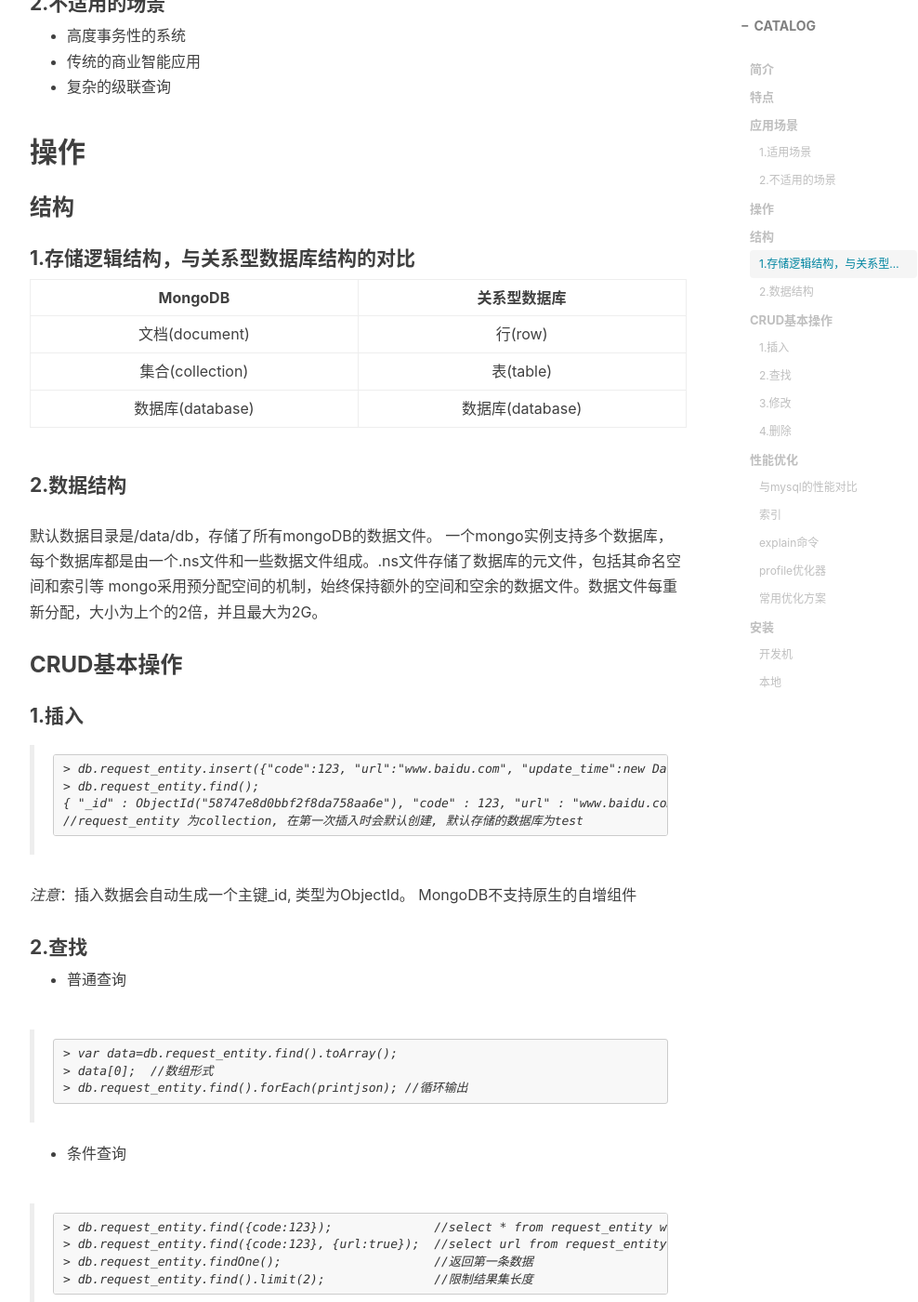
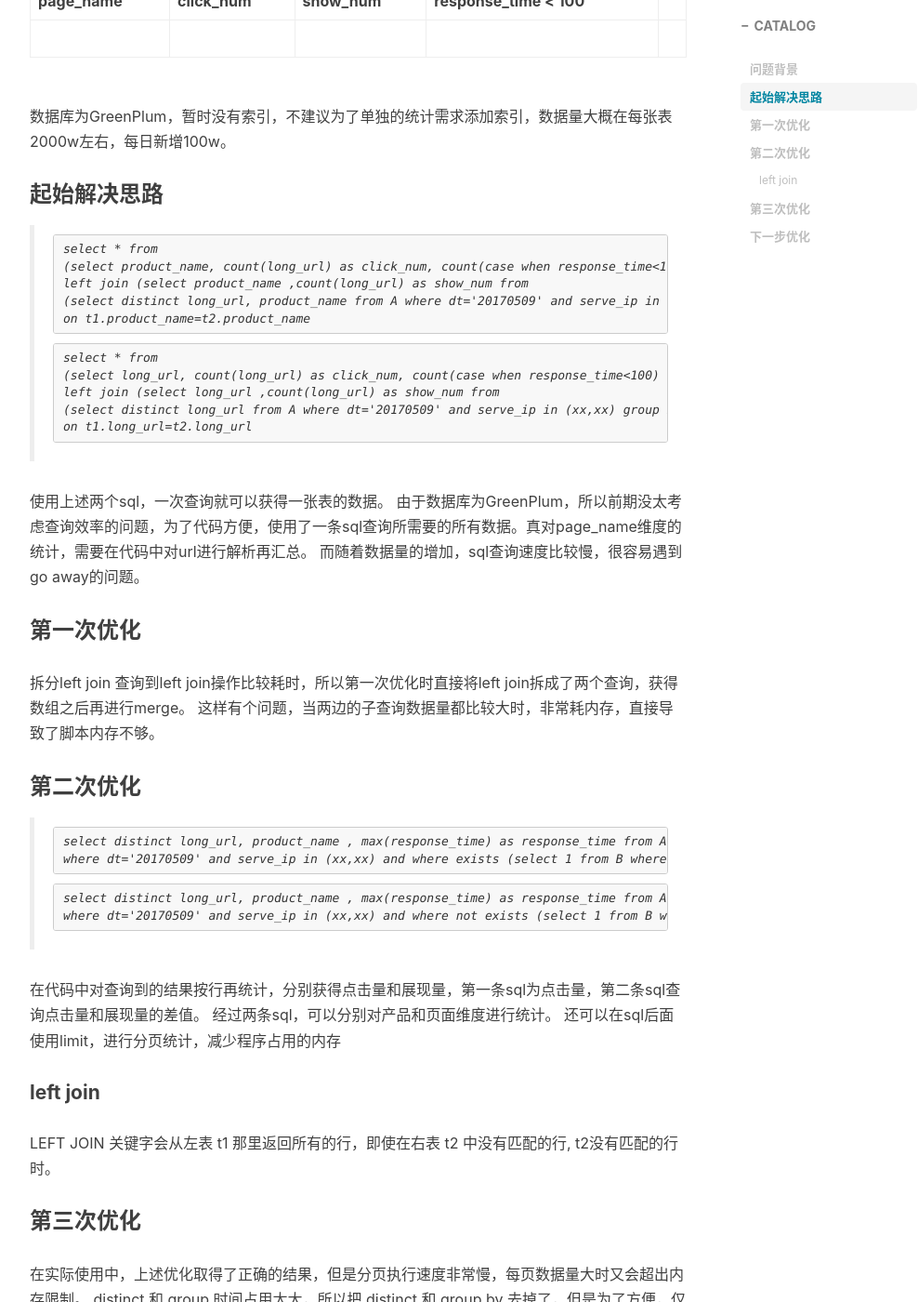
Before and after one commit to gaoweibupt/gaoweibupt.github.io, a Jekyll site: the page built from _posts/2017-05-09-sql.markdown, in a window 1280 px wide and 1400 px high, scrolled down 1314 px. Shown: the whole window at 93% size, without its empty margins (233-1221 px from the left). Built offline with Jekyll 4.4.1, drawn with Linux system fonts in a browser that asks for light colours; nearby versions of some CDN libraries; our own code applies the rules of GitHub Pages for plain Markdown files; comment, search, counter and statistics services are not loaded; some of the changed text lies outside the part shown.

Commit message:
sql问题

````diff
--- a/_posts/2017-05-09-sql.markdown
+++ b/_posts/2017-05-09-sql.markdown
@@ -1,195 +1,122 @@
 ---
 lyout:      post
-title:      "MongoDB调研"
-subtitle:   "MongoDB基本应用"
-date:       2017-01-10 16:47:00
+title:      "SQL查询问题"
+subtitle:   "SQL查询问题"
+date:       2017-05-09 16:47:00
 author:     "galway"
 header-img: "img/home-bg-o.jpg"
 catalog:  ture
 tags:
-    - mongoDB
+    - sql
     - 数据库
     - 存储
 ---
 
 
-## 简介
+### 问题背景
 
-mongo是C++开发的基于文件存储的一种文档式开源数据库系统。
-其支持的数据结构非常松散，是一种二进制的json结构bson，因此可以存储复杂的数据类型。
-并且其强大的查询语句，支持对数据进行索引，几乎可以实现关系型数据库中单表的所有查询功能。
-因此，它是一个面向集合的，模式自由的文档型数据库。
+最近在做一个统计的需求时，SQL方面遇到了不少问题，下面简化描述一下。
+主要场景是有两个日志记录的表 A 和 B，A表是用户点击的行为日志记录，B表为用户实际通过点击访问主站的日志记录，表结构如下。
 
-### 特点
+>```
+>  > Table A Column:
+>  product_name
+>  long_url
+>  server_ip
+>  response_time
+>  dt
+>
+> > Table B Column:
+>  url
+>```
 
-* 面向集合的存储，适合存储对象(包括大型对象，视频)和json形式的数据
-* 模式自由，存储不需要定义任何结构
-* 支持丰富的动态查询，查询指令使用json标记，可轻易查询内嵌对象和数组
-* 支持索引
-* 监视工具，可用于分析数据库性能
-* 复制和故障恢复，支持服务器间的复制，进行数据冗余备份和故障处理
-* 自动分片和云级别的动态扩展，水平的数据库集群，可动态添加机器
+我们需要统计出每天用户通过点击进入主站的一个转化率以及相应的时延等，输出报表如下。
+
+统计需要注意的问题：
+
+	* url中包含用户id，A.long_url = "www.baidu.com"+B.url
+	* 需要统计用户的uv，取最大的response_time
+	* 按两个维度进行统计，产品和页面，页面为url去掉用户id的部分
+	* 点击量为表A中的数据量，展示量为表B中的数据量，转换率为表A中的行为转换成表B中的行为的比率，可以用展示量比上数据量获得
+
+|product_name|click_num|show_num|response_time < 100|
+| ---- | ----- | ---- |  ---- |
+||||||
+
+|page_name|click_num|show_num|response_time < 100|
+| ---- | ----- | ---- |  ---- |
+||||||
+
+数据库为GreenPlum，暂时没有索引，不建议为了单独的统计需求添加索引，数据量大概在每张表2000w左右，每日新增100w。
+
+### 起始解决思路
+
+>```
+> select * from
+> (select product_name, count(long_url) as click_num, count(case when response_time<100) from (select distinct long_url, product_name, max(response_time) as response_time from A where dt='20170509' and serve_ip in (xx,xx) group by long_url,product_name ) M group by product_name) t1
+> left join (select product_name ,count(long_url) as show_num from
+> (select distinct long_url, product_name from A where dt='20170509' and serve_ip in (xx,xx) group by long_url ) N where exists (select 1 from B where A.long_url = ('www.baidu.com'||B.url) group by product_name) ) t2
+> on t1.product_name=t2.product_name
+>```
+>
+>```
+> select * from
+> (select long_url, count(long_url) as click_num, count(case when response_time<100) from (select distinct long_url,max(response_time) as response_time  from A where dt='20170509' and serve_ip in (xx,xx) group by long_url) M group by long_url) t1
+> left join (select long_url ,count(long_url) as show_num from
+> (select distinct long_url from A where dt='20170509' and serve_ip in (xx,xx) group by long_url ) N where exists (select 1 from B where A.long_url = ('www.baidu.com'||B.url) group by product_name) ) t2
+> on t1.long_url=t2.long_url
+>```
+
+使用上述两个sql，一次查询就可以获得一张表的数据。
+由于数据库为GreenPlum，所以前期没太考虑查询效率的问题，为了代码方便，使用了一条sql查询所需要的所有数据。真对page_name维度的统计，需要在代码中对url进行解析再汇总。
+而随着数据量的增加，sql查询速度比较慢，很容易遇到go away的问题。
 
 
-### 应用场景
 
-#### 1.适用场景
+### 第一次优化
 
-* 网站数据，适合实时的插入，更新与查询，并具备网站实时数据存储所需的复制及高度伸缩性
-* 信息基础设施的持久化缓存，性能高，可避免下层的数据源过载
-* 对象和json数据的存储，文档化的查询和存储结构
-* 大尺寸，低价值的数据，关系型数据库存储一些文件比较昂贵，可选择文件存储的方式
-* 高伸缩性的存储场景，内置了对 MapReduce 引擎的支持，支持动态添加集群机器
+拆分left join
+查询到left join操作比较耗时，所以第一次优化时直接将left join拆成了两个查询，获得数组之后再进行merge。
+这样有个问题，当两边的子查询数据量都比较大时，非常耗内存，直接导致了脚本内存不够。
 
-#### 2.不适用的场景
 
-* 高度事务性的系统
-* 传统的商业智能应用
-* 复杂的级联查询
-
-## 操作
-
-### 结构
-
-#### 1.存储逻辑结构，与关系型数据库结构的对比
-
-|MongoDB|关系型数据库|
-|:--------:|:---------:|
-|文档(document)|行(row)|
-|集合(collection)|表(table)|
-|数据库(database)|数据库(database)|
-
-#### 2.数据结构
-
-默认数据目录是/data/db，存储了所有mongoDB的数据文件。
-一个mongo实例支持多个数据库，每个数据库都是由一个.ns文件和一些数据文件组成。.ns文件存储了数据库的元文件，包括其命名空间和索引等
-mongo采用预分配空间的机制，始终保持额外的空间和空余的数据文件。数据文件每重新分配，大小为上个的2倍，并且最大为2G。
-
-### CRUD基本操作
-
-#### 1.插入
+### 第二次优化
 
 > ```
-> > db.request_entity.insert({"code":123, "url":"www.baidu.com", "update_time":new Date()});
-> > db.request_entity.find();
-> { "_id" : ObjectId("58747e8d0bbf2f8da758aa6e"), "code" : 123, "url" : "www.baidu.com", "update_time" : ISODate("2017-01-10T06:26:21.039Z") }
-> //request_entity 为collection, 在第一次插入时会默认创建, 默认存储的数据库为test
+> select distinct long_url, product_name , max(response_time) as response_time from A
+> where dt='20170509' and serve_ip in (xx,xx) and where exists (select 1 from B where A.long_url = ('www.baidu.com'||B.url) group by long_url, product_name
+> ```
+>
+> ```
+> select distinct long_url, product_name , max(response_time) as response_time from A
+> where dt='20170509' and serve_ip in (xx,xx) and where not exists (select 1 from B where A.long_url = ('www.baidu.com'||B.url) group by long_url, product_name
 > ```
 
-_注意_：插入数据会自动生成一个主键_id, 类型为ObjectId。 MongoDB不支持原生的自增组件
+在代码中对查询到的结果按行再统计，分别获得点击量和展现量，第一条sql为点击量，第二条sql查询点击量和展现量的差值。
+经过两条sql，可以分别对产品和页面维度进行统计。
+还可以在sql后面使用limit，进行分页统计，减少程序占用的内存
 
-#### 2.查找
+#### left join
+LEFT JOIN 关键字会从左表 t1 那里返回所有的行，即使在右表 t2 中没有匹配的行, t2没有匹配的行时。
 
-* 普通查询
+
+
+### 第三次优化
+在实际使用中，上述优化取得了正确的结果，但是分页执行速度非常慢，每页数据量大时又会超出内存限制。
+distinct 和 group 时间占用太大，所以把 distinct 和 group by 去掉了，但是为了方便，仅保留了exist
 
 > ```
-> > var data=db.request_entity.find().toArray();
-> > data[0];  //数组形式
-> > db.request_entity.find().forEach(printjson); //循环输出
+> select long_url, product_name, response_time from A
+> where dt='20170509' and serve_ip in (xx,xx) and where exists (select 1 from B where A.long_url = ('www.baidu.com'||B.url)
+> ```
+>
+> ```
+> select long_url, product_name , response_time from A
+> where dt='20170509' and serve_ip in (xx,xx)
 > ```
 
-* 条件查询
-
-> ```
-> > db.request_entity.find({code:123});              //select * from request_entity where code = 123
-> > db.request_entity.find({code:123}, {url:true});  //select url from request_entity where code = 123
-> > db.request_entity.findOne();                     //返回第一条数据
-> > db.request_entity.find().limit(2);               //限制结果集长度
-> ```
-
-#### 3.修改
-
-> ```
-> > db.request_entity.update({code:123},{$set:{id:"jin.baidu.com"}});
-> //code 为123的纪录中，url改为jin.baidu.com。 也可以添加新的字段
-> ```
-
-#### 4.删除
-
-> ```
-> > db.request_entity.remove({code:123});    //删除一行纪录
-> ```
+将distinct max group by操作完全放到代码里面，通过对分页查询到的数据进行统计，时间上确实更快了
 
 
-### 性能优化
-
-#### 与mysql的性能对比
-
-[链接](http://blog.csdn.NET/e421083458/article/details/8849247)给出了mysql和mongoDB的性能对比，mongo在大规模数据的情况下插入和查询上性能上表现优异。
-
-mongoDB在删除数据方面性能不如musql，更新数据上当数据量过百万时mysql性能更好。
-在实际项目中为了减小开销传统关系数据库在web开发中  会采取连接池的方式 提高效率，而在mongodb中mongo实例化其实就是一个连接，默认貌似是10个，高并发会采取队列的方式等待 线程安全，当然去生产环境肯定是需要配置的
-
-#### 索引
-
-* 基础索引
-
-> ```
-> > db.request_entity.ensureIndex({code:-1});    //code降序索引，1为升序，-1为降序
-> ```
-
-* 文档索引
-
-> ```
-> > db.request_entity.insert({code:123,addr:{"city":"beijing","tel":010}});
-> > db.request_entity.ensureIndex({addr:1});
-> > db.request_entity.find({addr:{"city":"beijing","tel":010}});    //查询顺序也应该和索引一致
-> ```
-
-* 组合索引和唯一索引
-
-> ```
-> > db.request_entity.ensureIndex({code:1,addr:-1},{unique:true});
-> ```
-
-* 删除索引
-
-> ```
-> > db.request_entity.dropIndexes();
-> > db.request_entity.dropIndex({code:1});
-> ```
-
-
-#### explain命令
-explain()可以获知系统如何处理查询请求，观察系统如何利用索引来加快检索，从而针对索引进行优化
-
-
-#### profile优化器
-类似于Mysql中的慢查询日志，mongoDB中需要开启profile纪录慢查询日志或者全部查询日志
-
-#### 常用优化方案
-
-* 根据需求设计数据字段，包括范式化、非范式化、折衷设计
-* 索引
-由于mongoDB是内存数据库，所以当数据量大于内存时查询就会非常慢，因此要为常用的项建立索引。
-另外，当数据索引大于内存时，也会造成查询速度变慢。因此比较重要的是，保证热数据的量小于内存。
-因此，要设计合理的索引并且尽量少
-
-* 限制返回结果条数
-* 只查询使用到的字段，而不是全部字段
-* 采用capped collection
-* 采用Server Side Code Execution
-* 使用Hint，强制使用索引
-* 采用Profiling
-* [引擎优化](http://diyitui.com/content-1459560904.39084552.html)
-
-## 安装
-
-#### 开发机
-
-在开发机上可以直接使用jumbo安装mongo，安装流程如下：
-
-1. jumbo search mongo
-2. jumbo install mongodb-bin
-3. cd /home/work/.jumbo/opt/mongodb/
-4. mkdir data   mkdir log
-5. export LC_ALL=C
-6. 启动服务  ./bin/mongod --dbpath=/home/work/.jumbo/opt/mongodb/data --logpath=/home/work/.jumbo/opt/mongo/log/mongodb.log
-7. shell交互页面  ./bin/mongo   默认端口号27017
-
-
-#### 本地
-
-1. 到[官方地址](https://www.mongodb.com/download-center#community)下载相应的安装包
-2. 解压到相应的文件夹
-3. 在相应文件夹下重复上述4-7
+### 下一步优化
+将sql中的where exists 去掉，使用where XXX in (常量) 可以更快地提升速度
````
